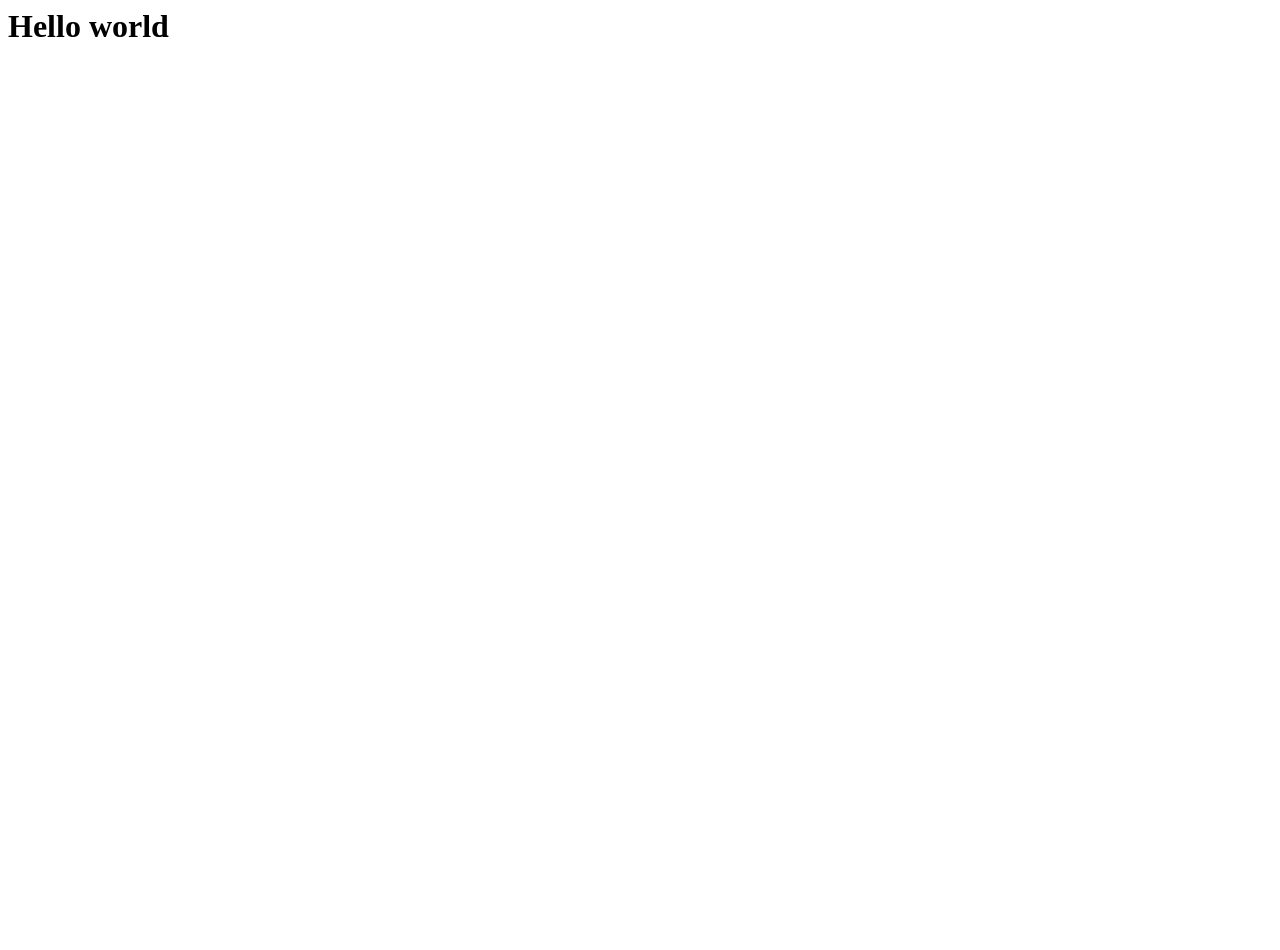
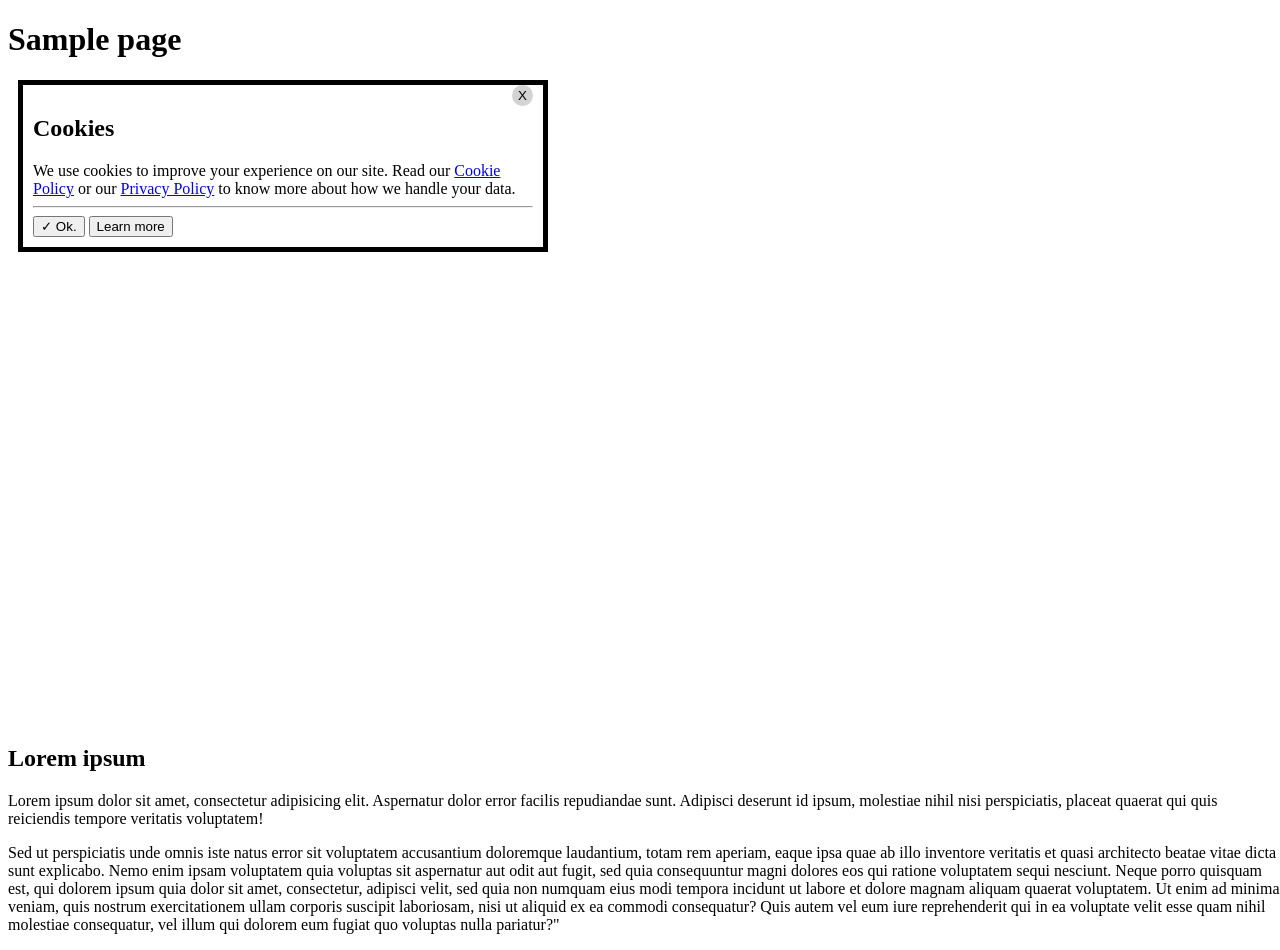
Before and after one commit to ennioVisco/webmonitor, a plain HTML site: page index.html in a window 1280 px wide. Before the commit the page ends 800 px from the top, so only its background shows below. Drawn offline with Linux system fonts and the light colour scheme.

Commit message:
added sample html file

```diff
--- a/index.html
+++ b/index.html
@@ -1,5 +1,74 @@
-<html>
+<!DOCTYPE html>
+<html lang="en">
+<head>
+    <title>Sample page</title>
+    <meta name="viewport" content="width=device-width, initial-scale=1">
+    <style>
+        .dialog {
+            width: 500px;
+            margin: 10px;
+            border: 5px solid;
+            padding: 10px;
+        }
+
+        dialog::backdrop {
+            background-color: rgba(0, 0, 0, 0.5);
+        }
+
+        #close {
+            position: relative;
+            top: -10px;
+            float: right;
+            border-radius: 50%;
+            padding-top: 3px;
+            padding-bottom: 3px;
+            border: none;
+            background-color: lightgray;
+        }
+
+        .info {
+            position: absolute;
+            bottom: -150px;
+        }
+    </style>
+</head>
 <body>
-<h1> Hello world </h1>
+<main>
+    <h1> Sample page </h1>
+    <div class="dialog">
+        <button id="close">X</button>
+        <h2>Cookies</h2>
+        We use cookies to improve your experience on our site.
+        Read our
+        <a href="#">Cookie Policy</a>
+        or our
+        <a href="#">Privacy Policy</a>
+        to know more about how we handle your data.
+        <hr/>
+        <button> &#10003; Ok.</button>
+        <button>Learn more</button>
+    </div>
+    <section class="info">
+        <h2>Lorem ipsum</h2>
+        <p>Lorem ipsum dolor sit amet, consectetur adipisicing elit. Aspernatur dolor error facilis repudiandae sunt.
+            Adipisci deserunt id ipsum, molestiae nihil nisi perspiciatis, placeat quaerat qui quis reiciendis tempore
+            veritatis voluptatem!
+        </p>
+        <p>
+            Sed ut perspiciatis unde omnis iste natus error sit voluptatem accusantium doloremque laudantium, totam rem
+            aperiam, eaque ipsa quae ab illo inventore veritatis et quasi architecto beatae vitae dicta sunt explicabo.
+            Nemo enim ipsam voluptatem quia voluptas sit aspernatur aut odit aut fugit, sed quia consequuntur magni
+            dolores eos qui ratione voluptatem sequi nesciunt. Neque porro quisquam est, qui dolorem ipsum quia dolor
+            sit amet, consectetur, adipisci velit, sed quia non numquam eius modi tempora incidunt ut labore et dolore
+            magnam aliquam quaerat voluptatem. Ut enim ad minima veniam, quis nostrum exercitationem ullam corporis
+            suscipit laboriosam, nisi ut aliquid ex ea commodi consequatur? Quis autem vel eum iure reprehenderit qui in
+            ea voluptate velit esse quam nihil molestiae consequatur, vel illum qui dolorem eum fugiat quo voluptas
+            nulla pariatur?"
+        </p>
+    </section>
+</main>
+<script>
+    //document.getElementsByTagName("dialog")[0].showModal();
+</script>
 </body>
 </html>
```
